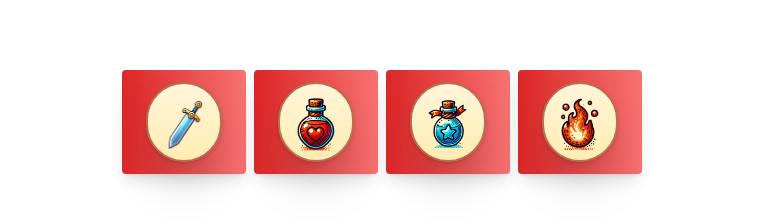
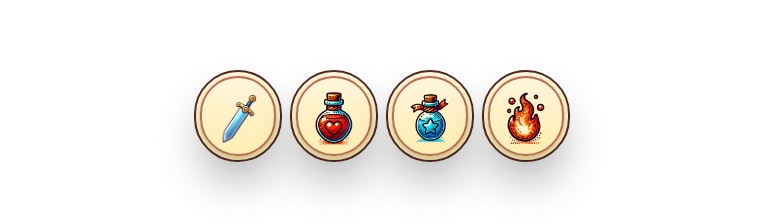
Before and after one commit to avilabiel/bellatrix-fe, a React (Vite) app: page / in a window 1280 px wide. Shown: the part 354-578 px from the top of the page, without its empty margins (258-1021 px from the left). Built offline with nearby package versions, Linux system fonts and the light colour scheme.

Commit message:
Alteração na estilização do button

```diff
--- a/src/components/buttons/Button.tsx
+++ b/src/components/buttons/Button.tsx
@@ -1,18 +1,16 @@
 import * as React from "react";
 
 export interface ButtonProps
-  extends React.ButtonHTMLAttributes<HTMLButtonElement> {
-
-  }
+  extends React.ButtonHTMLAttributes<HTMLButtonElement> {}
 
 const Button = React.forwardRef<HTMLButtonElement, ButtonProps>(
   ({ className, ...props }, ref) => {
     return (
       <button
-        className="bg-gradient-to-r from-red-600 to-red-400 text-white font-bold py-3 px-6 rounded shadow-lg hover:bg-gradient-to-r hover:from-red-700 hover:to-red-500 transition-all duration-200 transform hover:scale-105"
+        className="bg-gradient-to-t from-[#FEEDB2] to-[#FFF5D9] border-[#4D2A1F] rounded-[3rem] border-solid border-2 px-1 py-1 text-white shadow-2xl hover:shadow-xl transition-all duration-200 transform hover:scale-105 cursor-pointer"
         ref={ref}
         {...props}
-      ></button>
+      />
     );
   }
 );
```
